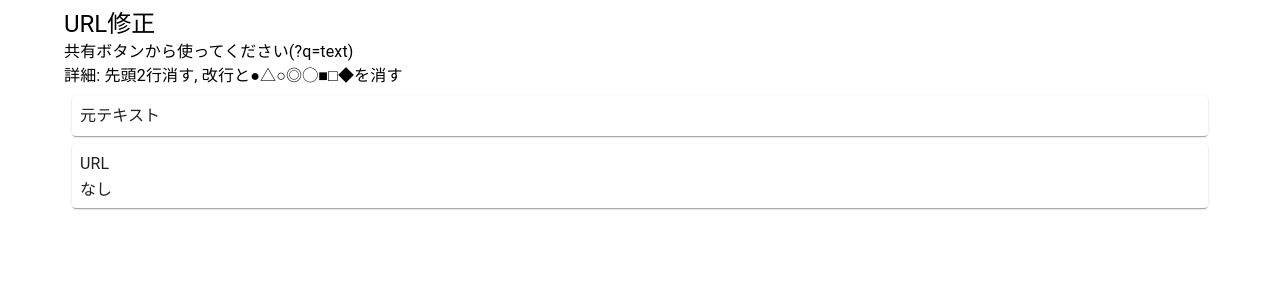
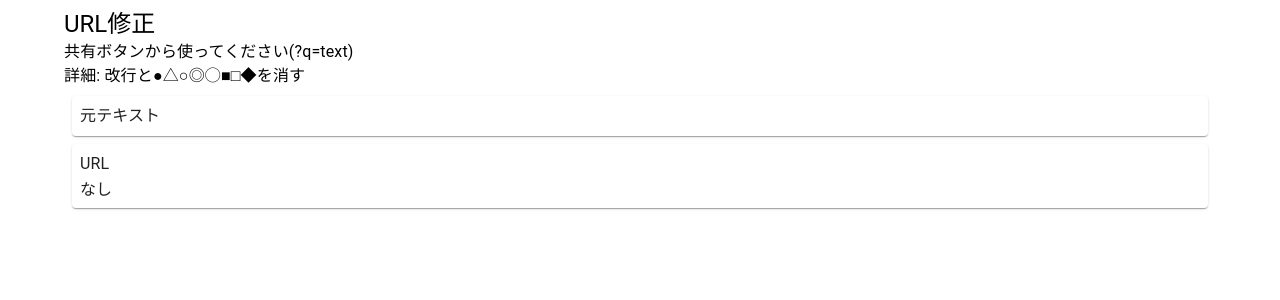
Before and after one commit to vipzero/hello, a Next.js app: page /tool/fixurl in a window 1280 px wide. Shown: the top 300 px of the page. Built offline with nearby package versions, Linux system fonts and the light colour scheme; a web font is replaced by a local one.

Commit message:
fix replace

```diff
--- a/src/pages/tool/fixurl.tsx
+++ b/src/pages/tool/fixurl.tsx
@@ -1,11 +1,11 @@
 // eslint-disable-next-line
 import { Box, Card, Container, Typography } from '@mui/material'
-import { range } from 'lodash'
+import { range, uniq } from 'lodash'
 import Head from 'next/head'
 import { useRouter } from 'next/router'
 
 const deleteChars = '●△○◎◯■□◆'
-const ignoreRe = new RegExp(deleteChars, 'g')
+const ignoreRe = new RegExp(`[${deleteChars}]`, 'g')
 const urlRe =
 	/(https?:\/\/)?[-_a-zA-Z0-9]+([.][-_a-zA-Z0-9]+){1,}([\/][-_a-zA-Z0-9;\/?:\@&=+\$,%#]*)?/g
 function parseUrl(s: string | string[] | undefined, shift = 0) {
@@ -17,7 +17,8 @@ function parseUrl(s: string | string[] | undefined, shift = 0) {
 	const texts = range(lines.length - 1).map((i) => lines[i] + lines[i + 1])
 	console.log(texts)
 
-	return texts
+	return uniq(
+		[...texts, ...lines]
 			.map((text) => {
 				const m = text.matchAll(urlRe)
 				return [...m].map((v) => v[0])
@@ -25,6 +26,7 @@ function parseUrl(s: string | string[] | undefined, shift = 0) {
 			.flat()
 			.map((v) => (v.startsWith('http') ? v : [`https://${v}`, `http://${v}`]))
 			.flat()
+	)
 }
 
 function FixurlApp() {
@@ -36,7 +38,7 @@ function FixurlApp() {
 		<Container>
 			<Typography variant="h5">URL修正</Typography>
 			<Typography>共有ボタンから使ってください{`(?q=text)`}</Typography>
-			<Typography>詳細: 先頭2行消す, 改行と{deleteChars}を消す</Typography>
+			<Typography>詳細: 改行と{deleteChars}を消す</Typography>
 
 			<Box m={1} p={1} component={Card}>
 				<Typography>元テキスト</Typography>
```
Lines whose indentation alone changed are shown as unchanged.
